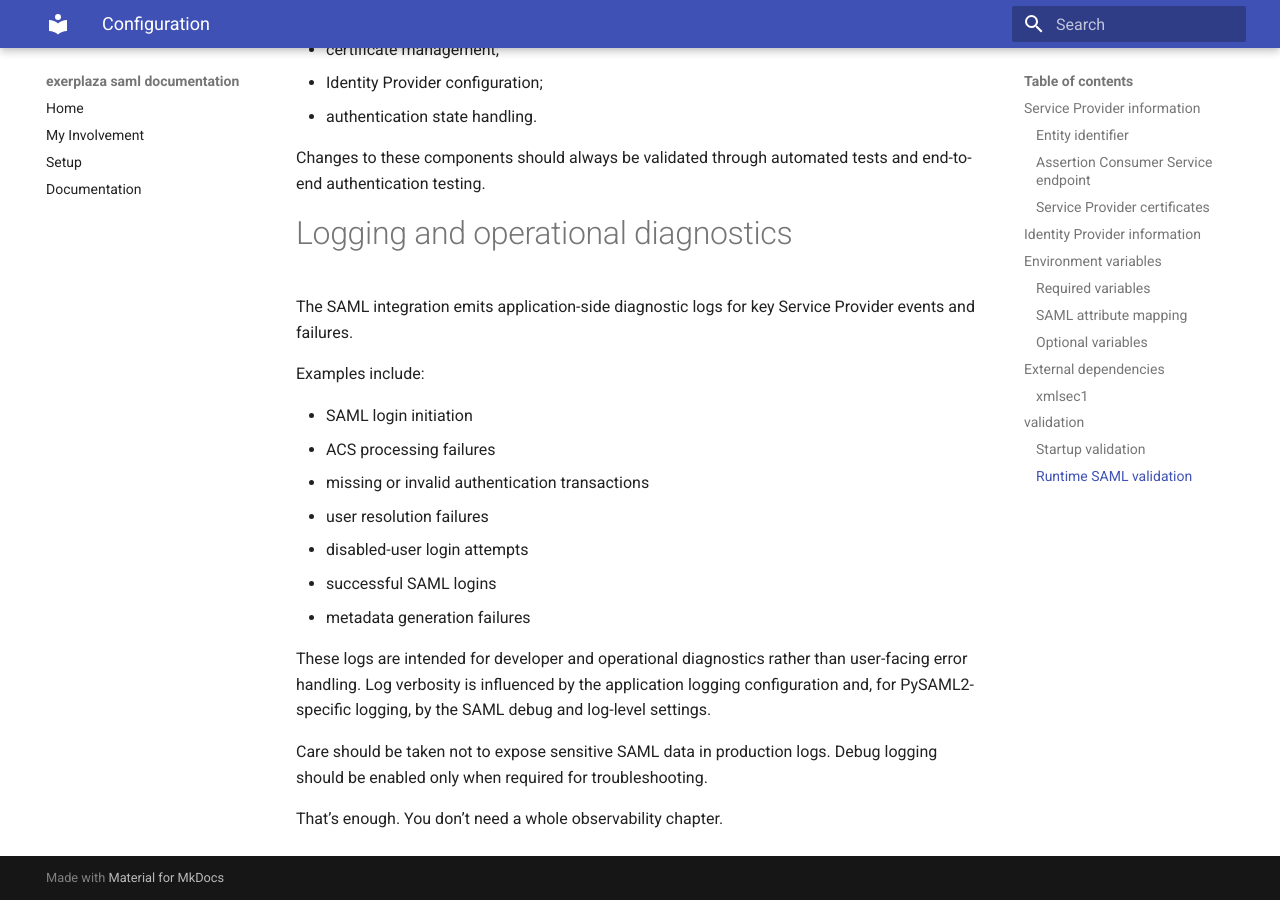
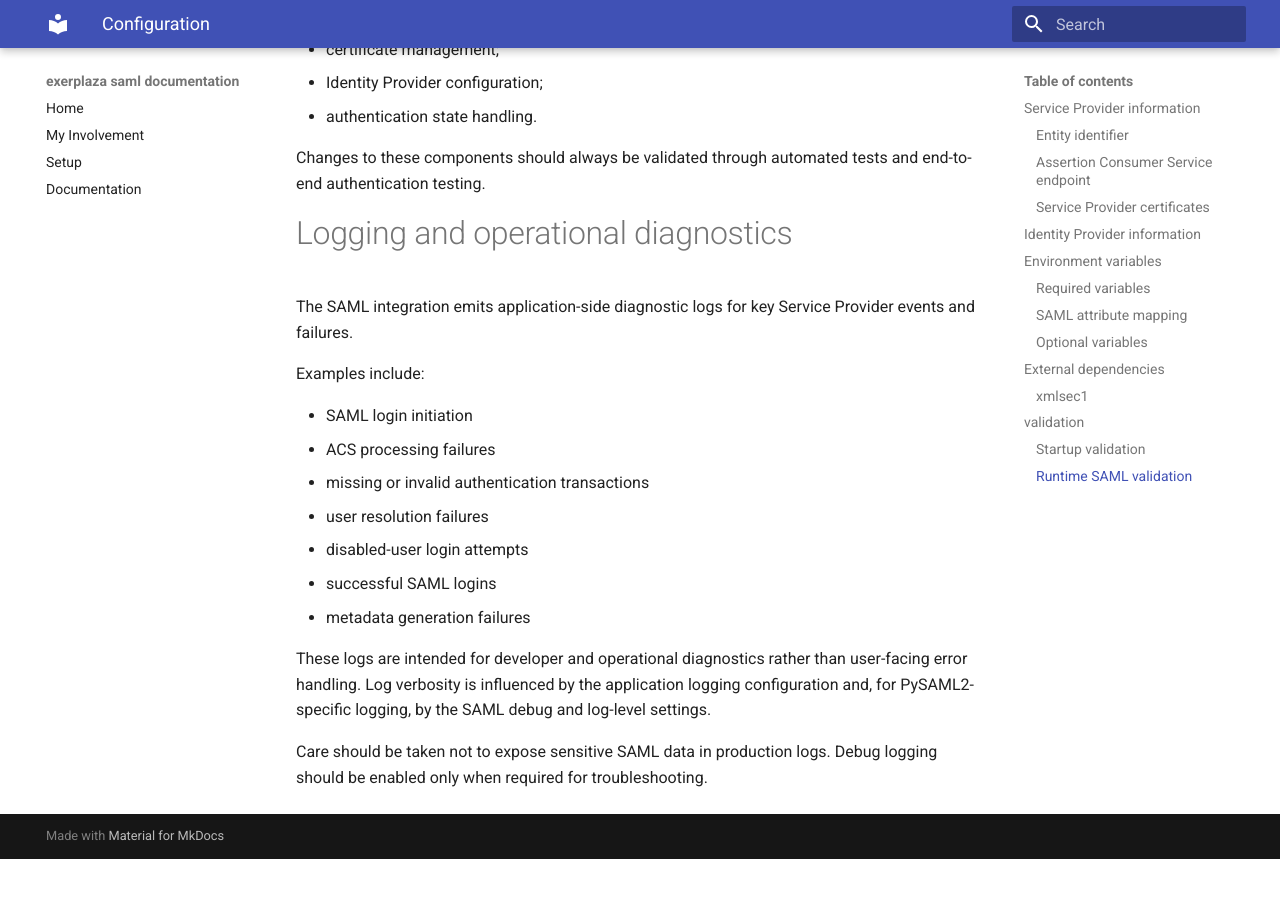
Before and after one commit to acquanaturaleminerale/acquanaturaleminerale.github.io, an MkDocs documentation site: the page built from docs/doc-security.md, in a window 1280 px wide and 900 px high, scrolled down 12653 px. Built offline with MkDocs 1.6.1 and Material for MkDocs 9.7.7, drawn with Linux system fonts in a browser that asks for light colours; after the commit the page ends 13512 px from its top, so only the background shows below that.

Commit message:
Update doc-security.md

```diff
--- a/docs/doc-security.md
+++ b/docs/doc-security.md
@@ -491,5 +491,3 @@ Examples include:
 These logs are intended for developer and operational diagnostics rather than user-facing error handling. Log verbosity is influenced by the application logging configuration and, for PySAML2-specific logging, by the SAML debug and log-level settings.
 
 Care should be taken not to expose sensitive SAML data in production logs. Debug logging should be enabled only when required for troubleshooting.
-
-That’s enough. You don’t need a whole observability chapter.
```
